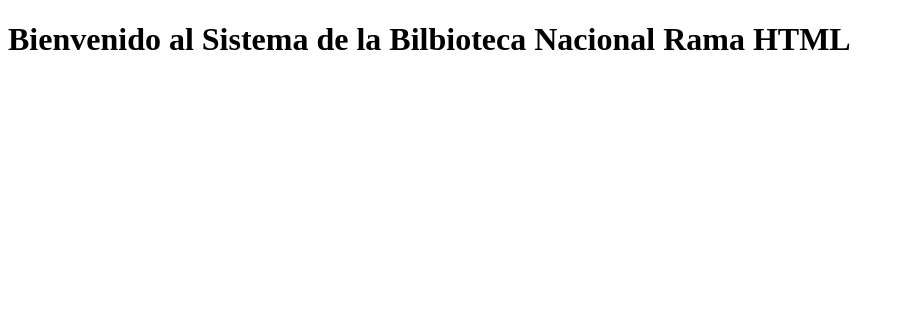
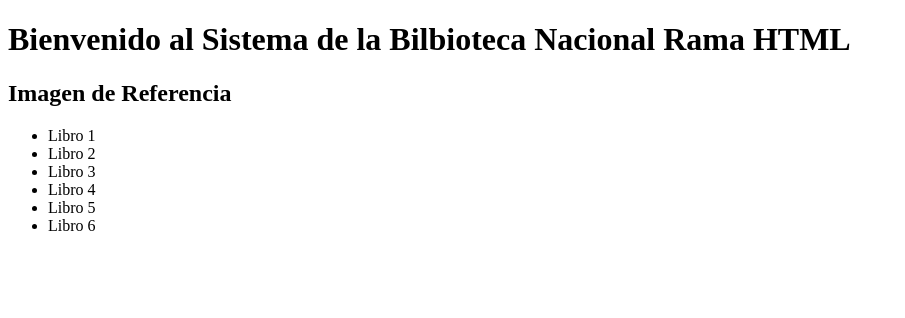
Before and after one commit to Sahid-Morales-5500/Libreria-Django, a Django app: template Aplicaciones/templates/index.html in a window 1280 px wide. Shown: the top 318 px of the page, without its empty margins (0-905 px from the left). Run offline with Django 5.2, Linux system fonts and the light colour scheme; the template is opened without the code that fills it, so the values that code supplies are empty.

Commit message:
Pagina HTML

```diff
--- a/Aplicaciones/templates/index.html
+++ b/Aplicaciones/templates/index.html
@@ -4,12 +4,28 @@
     <meta charset="UTF-8">
     <meta name="viewport" content="width=device-width, initial-scale=1.0">
     <title>Pagina Principal</title>
-
+</head>
+<body>
     <header>
         <h1>Bienvenido al Sistema de la Bilbioteca Nacional Rama HTML</h1>
     </header>
-</head>
-<body>
+
+    <section>
+        <h1>Imagen de Referencia</h1>
+    </section>
+
+    <section>
+        <nav>
+        <ul>
+            <li>Libro 1</li>
+            <li>Libro 2</li>
+            <li>Libro 3</li>
+            <li>Libro 4</li>
+            <li>Libro 5</li>
+            <li>Libro 6</li>
+        </ul>
+        </nav>
+    </section>
 
 </body>
 </html>
--- /dev/null
+++ b/Aplicaciones/urlsApp.py
@@ -0,0 +1,6 @@
+from django.urls import path
+from Aplicaciones import views
+
+urlpatterns = [
+    path('', views.Index)
+]
--- a/Aplicaciones/views.py
+++ b/Aplicaciones/views.py
@@ -1,3 +1,5 @@
 from django.shortcuts import render
 
 # Create your views here.
+def Index(request):
+    return render(request,'index.html')
--- a/Proyecto/settings.py
+++ b/Proyecto/settings.py
@@ -37,6 +37,7 @@ INSTALLED_APPS = [
     'django.contrib.sessions',
     'django.contrib.messages',
     'django.contrib.staticfiles',
+    'Aplicaciones',
 ]
 
 MIDDLEWARE = [
--- a/Proyecto/urls.py
+++ b/Proyecto/urls.py
@@ -15,8 +15,9 @@ Including another URLconf
     2. Add a URL to urlpatterns:  path('blog/', include('blog.urls'))
 """
 from django.contrib import admin
-from django.urls import path
+from django.urls import path,include
 
 urlpatterns = [
     path('admin/', admin.site.urls),
+    path('Home/', include('Aplicaciones.urlsApp'))
 ]
```
Also changed, not shown: db.sqlite3 (added).
